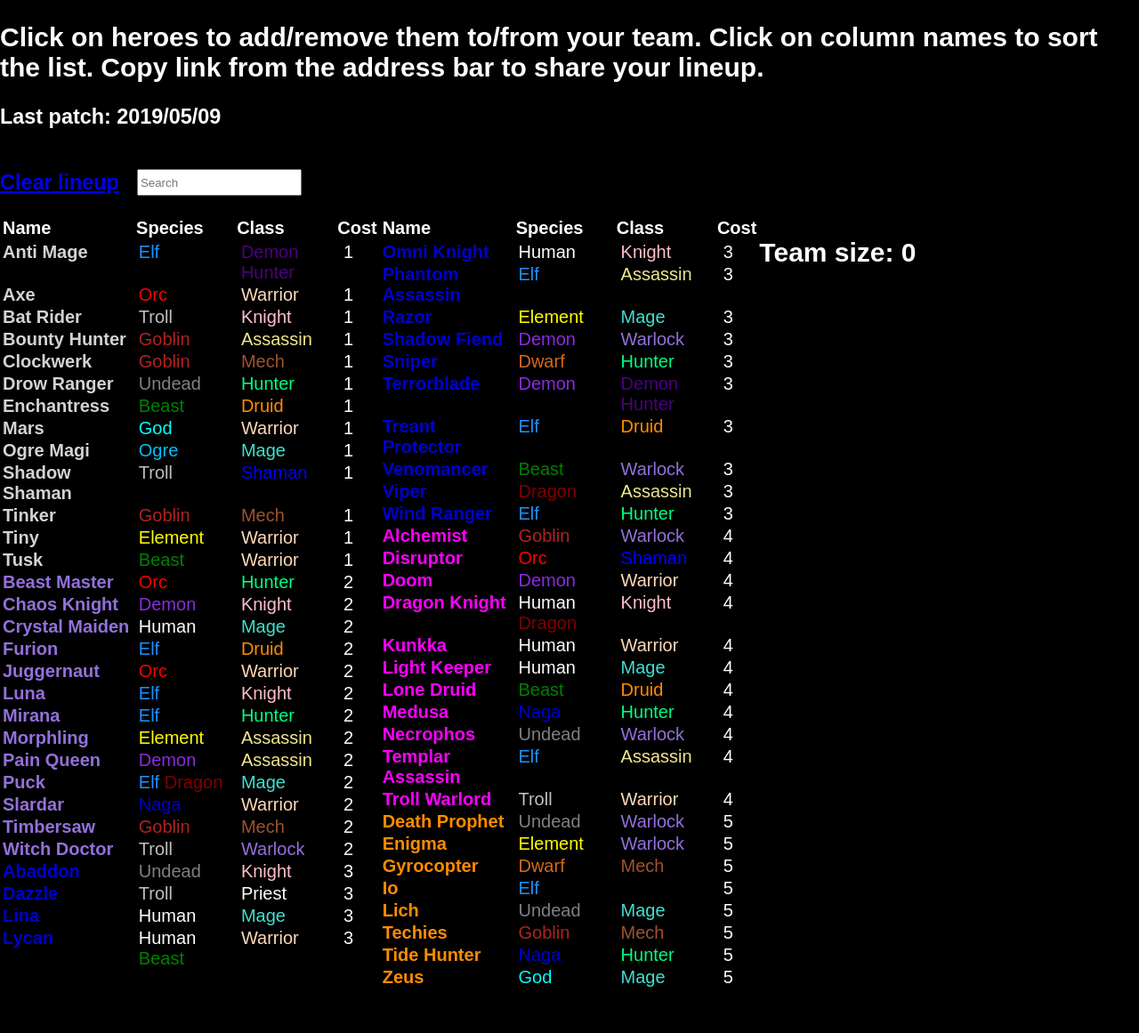
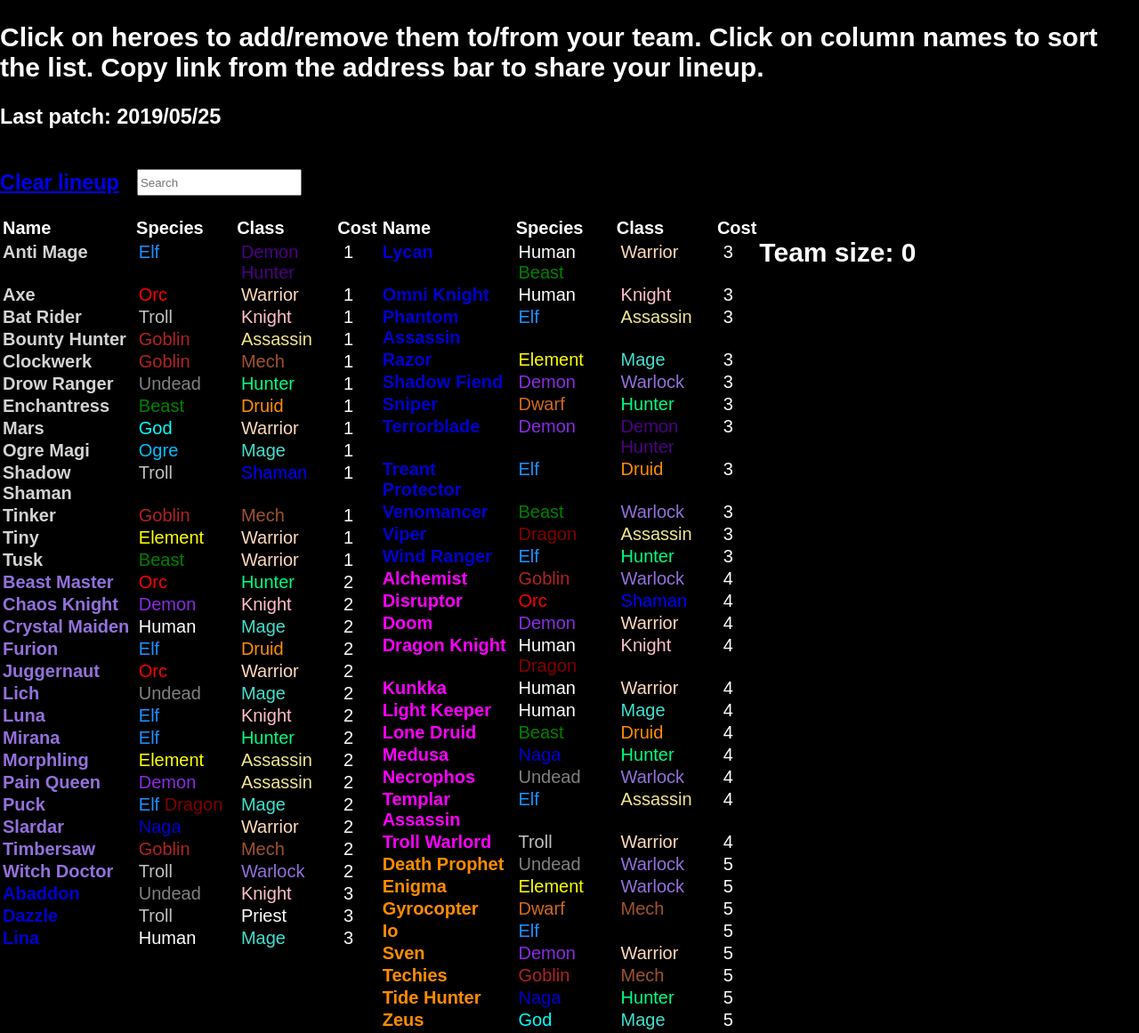
Before and after one commit to Kumagor0/dota-auto-chess-planner, a React (Create React App) app: page / in a window 1280 px wide. Shown: the whole page at 89% size. Before the commit the page ends 1113 px from the top, so only its background shows below. Built offline with nearby package versions, Linux system fonts and the light colour scheme.

Commit message:
feat: 2019/05/25 patch

```diff
--- a/src/HeroesList.tsx
+++ b/src/HeroesList.tsx
@@ -258,7 +258,7 @@
           names to sort the list. Copy link from the address bar to share your
           lineup.
         </h2>
-        <h3 style={{ color: 'White' }}>Last patch: 2019/05/09</h3>
+        <h3 style={{ color: 'White' }}>Last patch: 2019/05/25</h3>
         <div style={{ flexDirection: 'row', display: 'flex' }}>
           <h3 style={{ float: 'left', display: 'inline' }}>
             <Link to={pathname}>Clear lineup</Link>
--- a/src/heroes.tsx
+++ b/src/heroes.tsx
@@ -176,6 +176,7 @@
     cost: 2,
     code: 'mr',
   },
+  { name: 'Lich', species: ['Undead'], className: 'Mage', cost: 2, code: 'ch' },
   {
     name: 'Treant Protector',
     species: ['Elf'],
@@ -373,7 +374,6 @@
     cost: 5,
     code: 'gc',
   },
-  { name: 'Lich', species: ['Undead'], className: 'Mage', cost: 5, code: 'ch' },
   {
     name: 'Tide Hunter',
     species: ['Naga'],
@@ -415,6 +415,13 @@
     className: '',
     cost: 5,
     code: 'io',
+  },
+  {
+    name: 'Sven',
+    species: ['Demon'],
+    className: 'Warrior',
+    cost: 5,
+    code: 'sv',
   },
 ];
 
```
